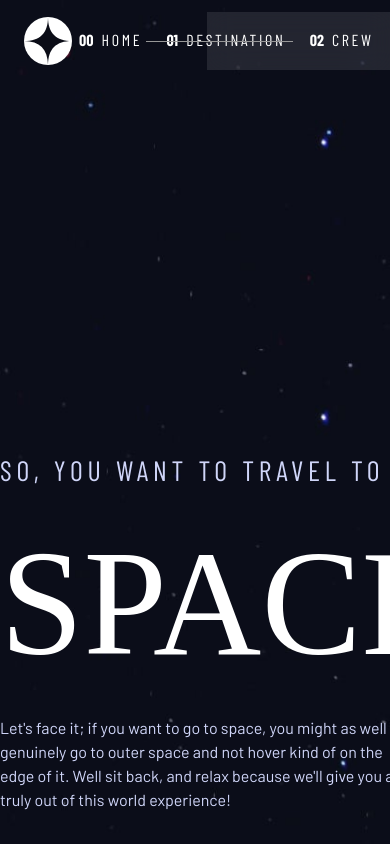
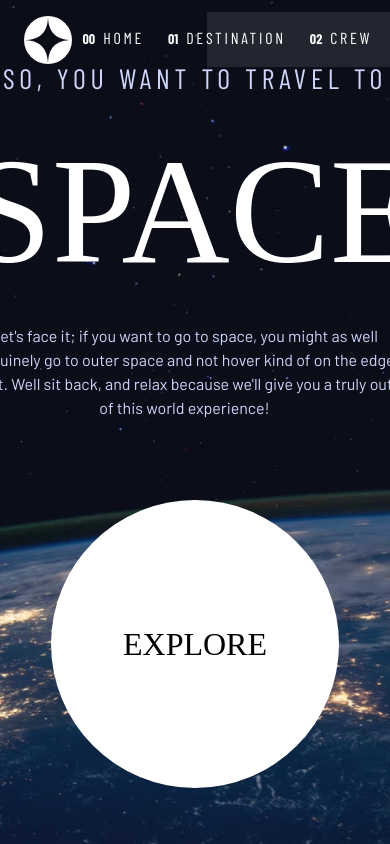
Before and after one commit to jdpena28/space-tourism, a Next.js app: page / in a window 390 px wide. Shown: the top 844 px of the page. Built offline with nearby package versions, Linux system fonts and the light colour scheme; a web font is replaced by a local one.

Commit message:
RESPONSIVE: tablet view

```diff
--- a/pages/index.tsx
+++ b/pages/index.tsx
@@ -4,14 +4,14 @@ import Link from "next/link";
 
 const Home: NextPage = () => {
   return (
-    <Layout id="home">
-      <div className="fixed bottom-8 flex w-full items-center justify-around">
+    <Layout id="home" className="h-full">
+      <div className="fixed bottom-8 flex w-full items-center justify-around lg:static lg:h-full lg:flex-col lg:justify-center lg:gap-y-20 lg:text-center">
         <div>
           <p className="font-secondary text-heading5  text-highlight">
             SO, YOU WANT TO TRAVEL TO
           </p>
           <h1 className="text-heading1 ">SPACE</h1>
-          <p className="w-[24.6rem] font-tertiary text-highlight">
+          <p className="w-[24.6rem] font-tertiary text-highlight lg:w-[27rem]">
             Let&apos;s face it; if you want to go to space, you might as well
             genuinely go to outer space and not hover kind of on the edge of it.
             Well sit back, and relax because we&apos;ll give you a truly out of
--- a/src/components/Navbar.tsx
+++ b/src/components/Navbar.tsx
@@ -37,8 +37,8 @@ const Navbar = () => {
   return (
     <nav className="absolute flex w-full items-center justify-between pt-3 pl-6 font-secondary">
       <Image src="/assets/shared/logo.svg" height={48} width={48} />
-      <div className="z-30 -mr-40  h-[1px] w-[40%] bg-[#979797]" />
-      <div className="z-20 flex w-[50%] justify-center gap-x-6 bg-white/10 backdrop-blur-md">
+      <div className="z-30 -mr-40 h-[1px]  w-[40%] bg-[#979797] lg:hidden" />
+      <div className="z-20 flex w-[50%] justify-center gap-x-6 bg-white/10 backdrop-blur-md lg:text-sm">
         {data.map((item, count) => {
           return (
             <TextLink
--- a/styles/globals.css
+++ b/styles/globals.css
@@ -20,6 +20,9 @@
   .containers {
     max-width: 1024px;
   }
+  #home {
+    background-image: url("/assets/home/background-home-tablet.jpg");
+  }
 }
 @media (min-width: 1280px) {
   .containers {
@@ -34,6 +37,11 @@
 #home {
   background-image: url("/assets/home/background-home-desktop.jpg");
 }
+@media (max-width: 1024px) {
+  #home {
+    background-image: url("/assets/home/background-home-tablet.jpg");
+  }
+}
 #planet {
   background-image: url("/assets/destination/background-destination-desktop.jpg");
 }
```
